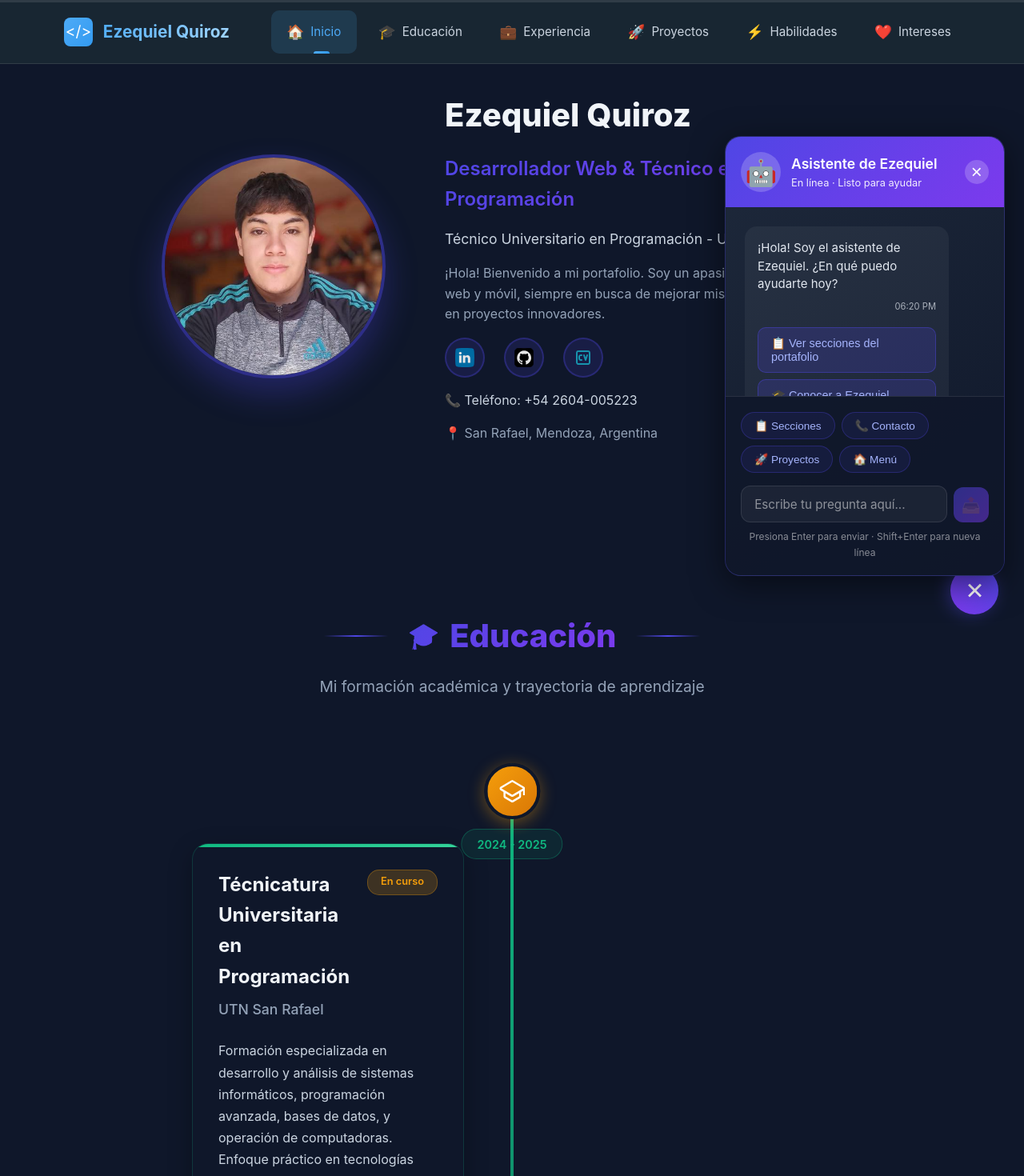
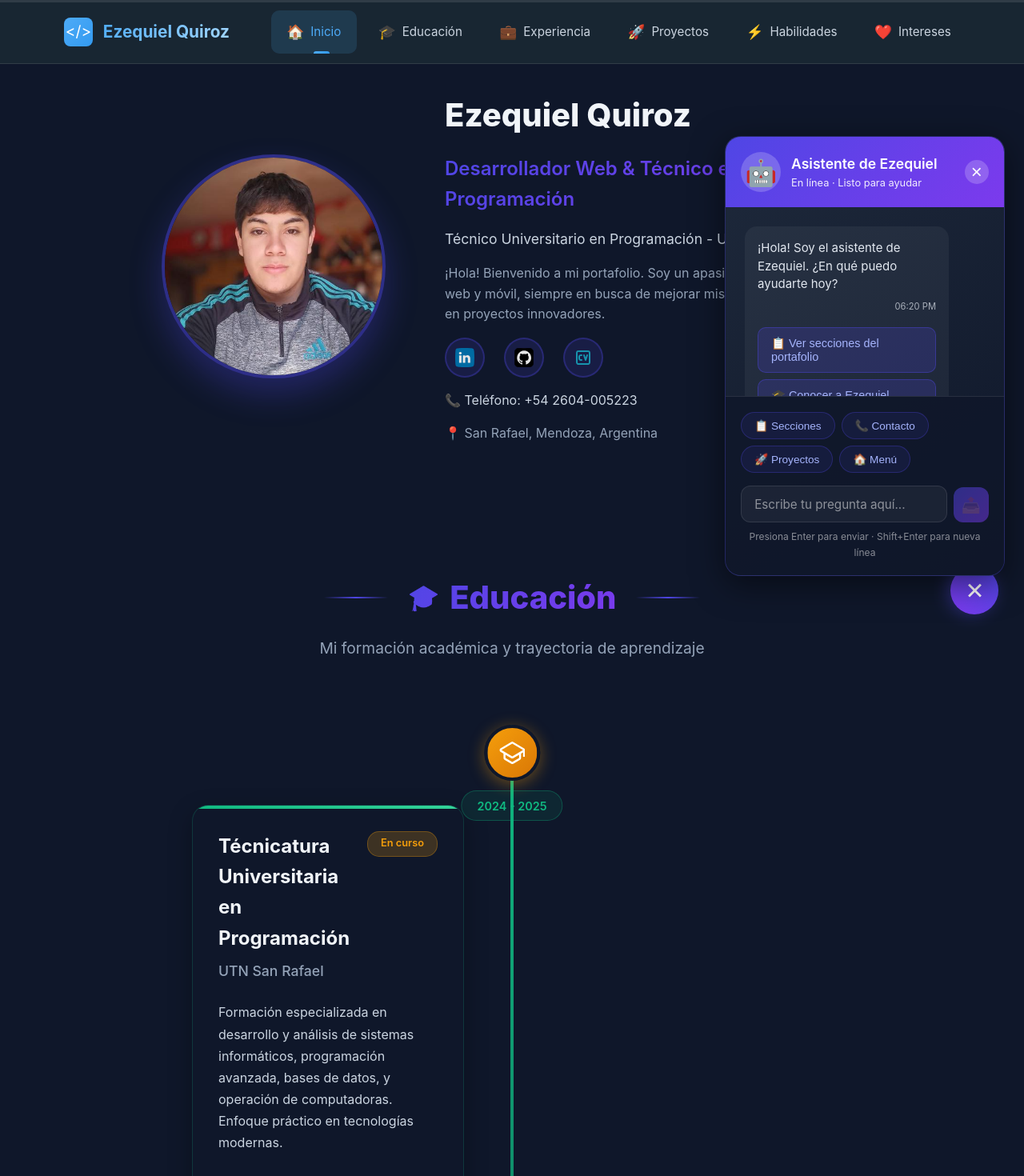
Before and after one commit to EzequielQ2004/Portafolio-Vuejs, a Vue app: page / in a window 1280 px wide. Shown: the top 1470 px of the page at 80% size. Built offline with nearby package versions, Linux system fonts and the light colour scheme.

Commit message:
Corregir section en App.vue

```diff
--- a/src/App.vue
+++ b/src/App.vue
@@ -351,7 +351,7 @@ onUnmounted(() => {
 
 /* Secciones */
 .content-section {
-  padding: 5rem 2rem;
+  /* padding: 5rem 2rem; */
   position: relative;
   opacity: 0;
   transform: translateY(20px);
@@ -362,6 +362,12 @@ onUnmounted(() => {
 .content-section.visible {
   opacity: 1;
   transform: translateY(0);
+}
+
+section {
+    padding: none;
+    border-bottom: none;
+    margin: none;
 }
 
 .section-container {
```
